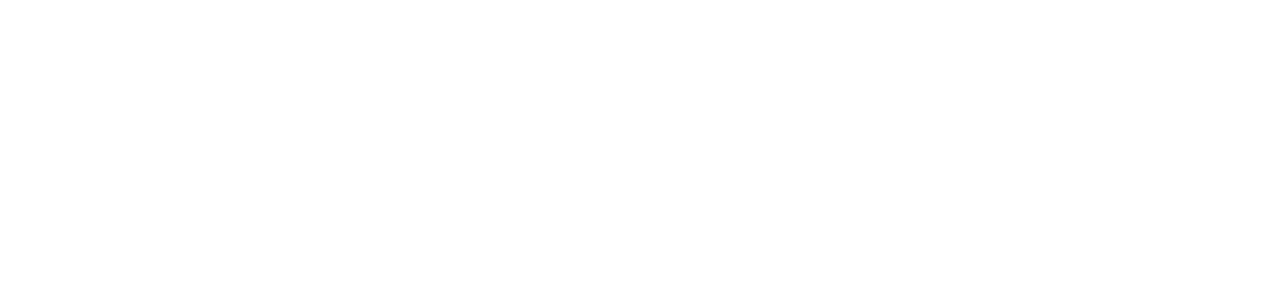
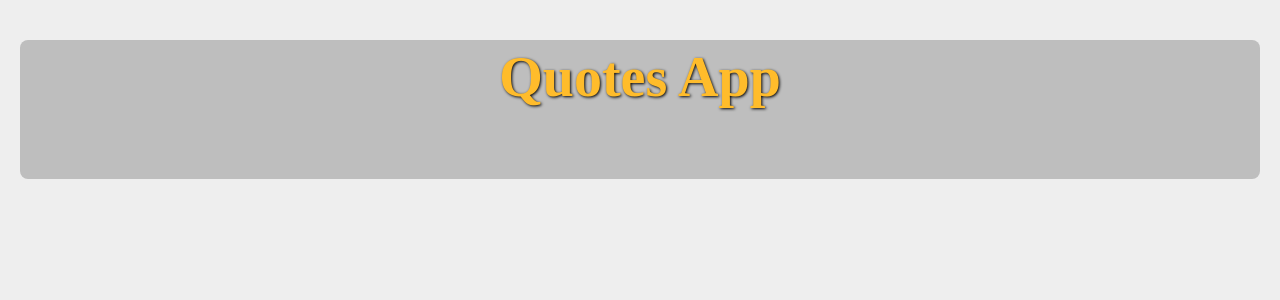
Before and after one commit to mustak/quotes-app, a Vue app: page / in a window 1280 px wide. Shown: the top 300 px of the page. Built offline with nearby package versions, Linux system fonts and the light colour scheme.

Commit message:
QuotesMain componnt added

```diff
--- a/src/App.vue
+++ b/src/App.vue
@@ -1,21 +1,27 @@
 <template>
-    <div id="app"></div>
+    <div id="app">
+        <QuotesMain subtitle="Inspiration for love, life and motivation" />
+    </div>
 </template>
 
 <script>
+import QuotesMain from './components/QuotesMain.vue';
 export default {
     name: 'App',
-    components: {},
+    components: { QuotesMain },
 };
 </script>
 
 <style>
 #app {
-    font-family: Avenir, Helvetica, Arial, sans-serif;
+    /* font-family: Avenir, Helvetica, Arial, sans-serif; */
     -webkit-font-smoothing: antialiased;
     -moz-osx-font-smoothing: grayscale;
-    text-align: center;
-    color: #2c3e50;
-    margin-top: 60px;
+
+    background-color: rgb(190, 190, 190);
+    color: #222;
+    margin: 40px 20px;
+    padding: 5px 25px 30px;
+    border-radius: 8px;
 }
 </style>
--- /dev/null
+++ b/src/components/QuotesMain.vue
@@ -0,0 +1,19 @@
+<template>
+    <div>
+        <h1>Quotes App</h1>
+    </div>
+</template>
+
+<script>
+export default {};
+</script>
+
+<style scoped>
+h1 {
+    text-align: center;
+    font-size: 3.5rem;
+    color: rgb(255, 188, 43);
+    text-shadow: 1px 1px 3px #000;
+    margin-bottom: 40px;
+}
+</style>
--- /dev/null
+++ b/src/main.css
@@ -0,0 +1,9 @@
+* {
+    box-sizing: border-box;
+    padding: 0;
+    margin: 0;
+}
+body {
+    background-color: #eee; /*#e5ebf3*/
+    font-size: 18px;
+}
```
Also changed, not shown: src/main.js (+6 -5 lines).
